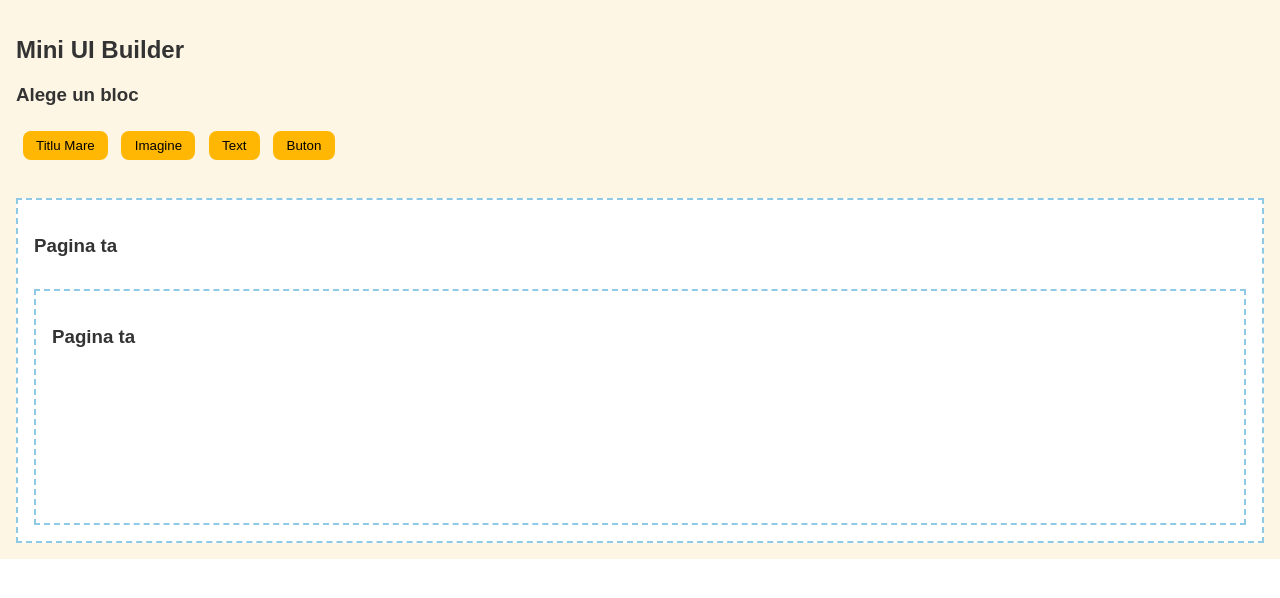
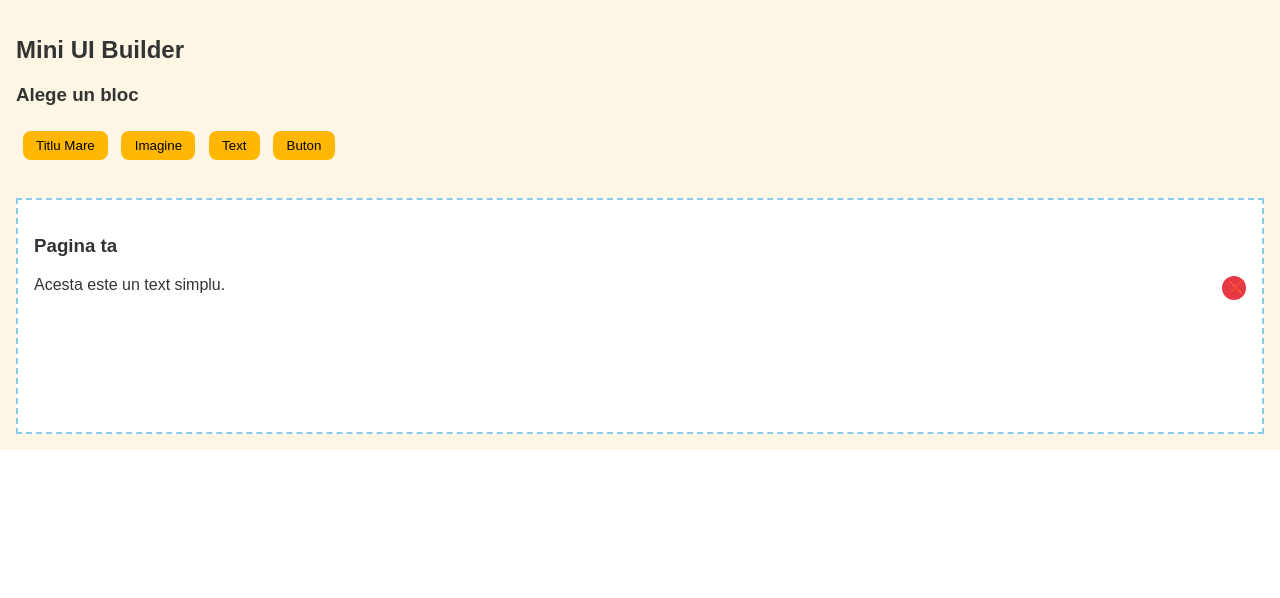
Before and after one commit to radubm1/mini-ui-builder, a React (Create React App) app: page / in a window 1280 px wide. Both pictures are taken after a click on the button "Text". Shown: the top 598 px of the page. Built offline with nearby package versions, Linux system fonts and the light colour scheme.

Commit message:
Fix: Am modificat sa intoarca elem. diferite Blocks

```diff
--- a/src/components/Block.js
+++ b/src/components/Block.js
@@ -1,13 +1,13 @@
 import React from 'react';
-import Block from './Block';
 
-export default function Canvas({ blocks, onRemove }) {
+export default function Block({ block, onRemove }) {
   return (
-    <div className="canvas">
-      <h3>Pagina ta</h3>
-		{Array.isArray(blocks) && blocks.map((block) => (
-		  <Block key={block.id} block={block} onRemove={() => onRemove(block.id)} />
-		))}
+    <div className="block">
+      {block.type === 'title' && <h1>{block.content}</h1>}
+      {block.type === 'image' && <img src={block.content} alt="bloc vizual" />}
+      {block.type === 'text' && <p>{block.content}</p>}
+      {block.type === 'button' && <button>{block.content}</button>}
+      <button className="remove" onClick={onRemove}>❌</button>
     </div>
   );
 }
```
